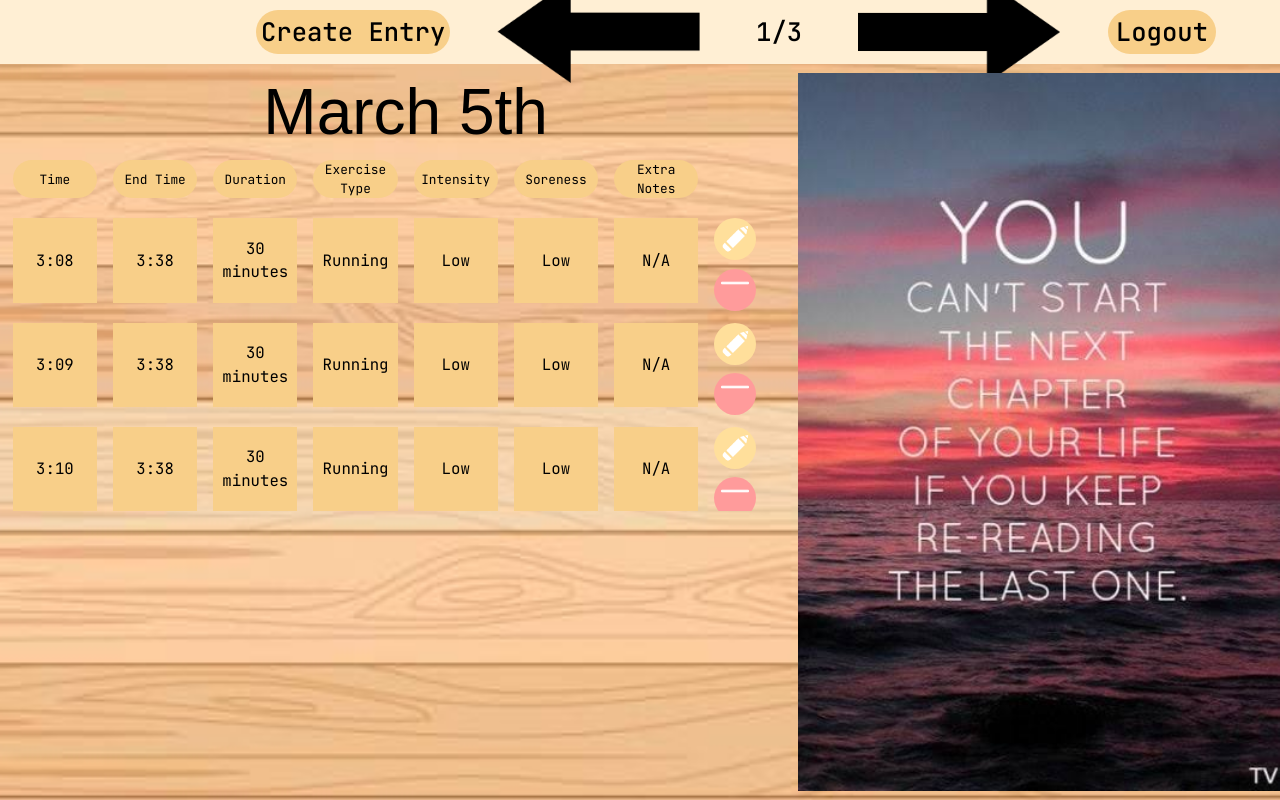
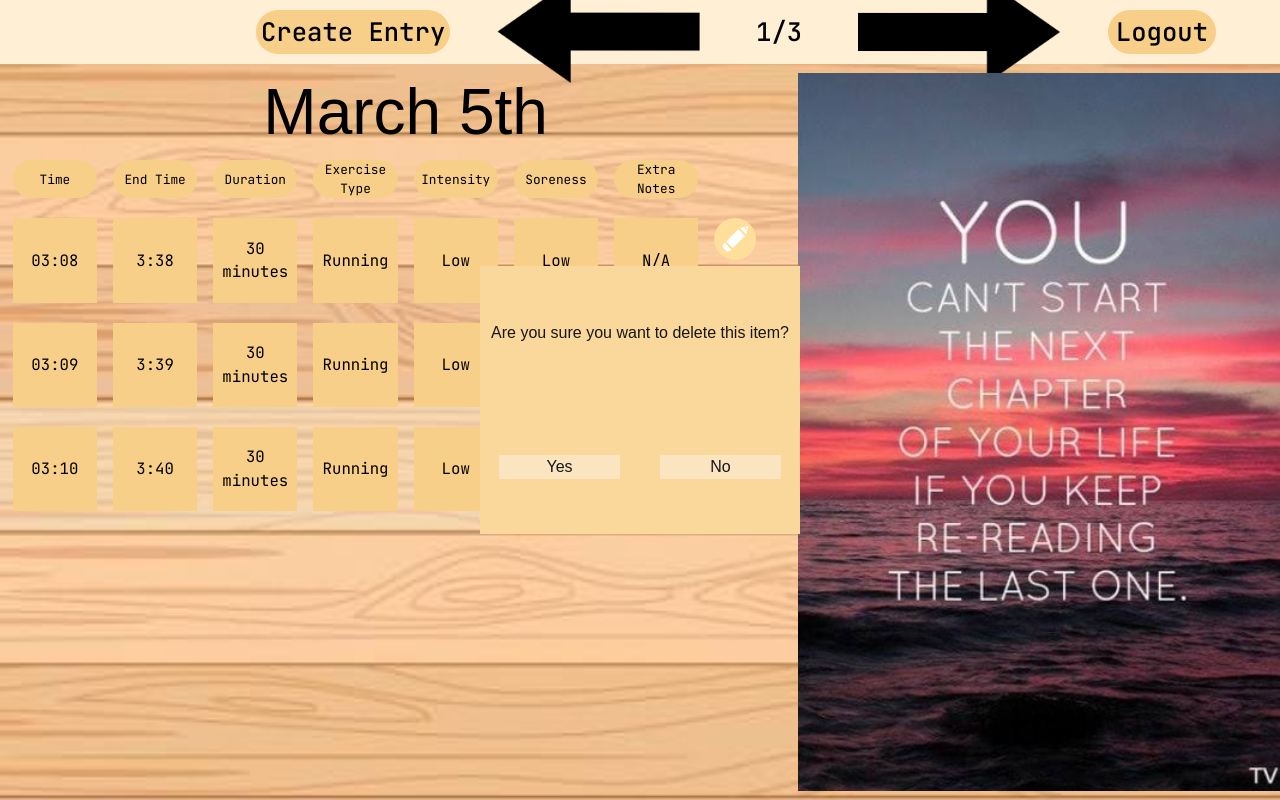
Before and after one commit to joshthibault308-cyber/Personal-Tracker, a Next.js app in the folder personal-tracker/: page / in a window 1280 px wide. Built offline with nearby package versions, Linux system fonts and the light colour scheme; a web font is replaced by a local one.

Commit message:
Added array to contain the user entries and made a function for the delete button to remove entries

```diff
--- a/personal-tracker/app/NewEntries.js
+++ b/personal-tracker/app/NewEntries.js
@@ -1,10 +1,10 @@
 import Image from "next/image";
 import EntryBlock from "./EntryBlock";
 import { jetBrains_Mono, aBeeZee, zilla_Slab } from '@/app/layout'
-export default function Entry({ Text1, Text2, Text3, Text4, Text5, Text6, Text7, keyNumber, deleteFunction }) {
+export default function Entry({ Text1, Text2, Text3, Text4, Text5, Text6, keyNumber, deleteFunction }) {
   if (Text1) {
-  const date = new Date("2026-01-01T" + Text2 + ":00Z");
-  const milDate = (date.setMinutes(date.getMinutes()) + (Text3.replace(/\D/g,"") * 60 * 1000)).toString();
+  const date = new Date("2026-01-01T" + Text1 + ":00Z");
+  const milDate = (date.setMinutes(date.getMinutes()) + (Text2.replace(/\D/g,"") * 60 * 1000)).toString();
   const hours = Math.floor((milDate / (1000 * 60 * 60)) % 24);
   const minutes = Math.floor((milDate / (1000 * 60)) % 60);
 
@@ -13,11 +13,11 @@ export default function Entry({ Text1, Text2, Text3, Text4, Text5, Text6, Text7,
 
       <EntryBlock Text={Text1} />
       <EntryBlock Text={hours + ":" + minutes} />
+      <EntryBlock Text={Text2} />
       <EntryBlock Text={Text3} />
       <EntryBlock Text={Text4} />
       <EntryBlock Text={Text5} />
       <EntryBlock Text={Text6} />
-      <EntryBlock Text={Text7} />
 
       <div className="grid gap-[10%]">
         <a className="w-1/2 aspect-square rounded-full bg-[#FFDF9B]"
@@ -28,7 +28,7 @@ export default function Entry({ Text1, Text2, Text3, Text4, Text5, Text6, Text7,
         </a>
 
         <div className="flex justify-center w-1/2 aspect-square rounded-full bg-[#FF9B9B]">
-          <button className="flex justify-center" onClick={deleteFunction}>
+          <button id={keyNumber} className="flex justify-center" onClick={deleteFunction(keyNumber)}>
           <Image
             src="/Minus Symbol.png" alt="Minus" width={400} height={200} className="w-2/3"
           />
--- a/personal-tracker/app/page.tsx
+++ b/personal-tracker/app/page.tsx
@@ -8,9 +8,22 @@ import { useState } from "react";
 export default function Home() {
   const pageNumber = 3;
   const [deleteisOpen, setDeleteisOpen] = useState(false);
+  const [deleteID, setDeleteID] = useState("0");
 
-  const handleDeleteButton = () => {
+  const [entries, setEntries] = useState([
+    {Text1:"03:08",Text2:"30 minutes", Text3:"Running", Text4:"Low", Text5:"Low", Text6:"N/A", keyNumber:"1"},
+    {Text1:"03:09", Text2:"30 minutes", Text3:"Running", Text4:"Low", Text5:"Low", Text6:"N/A", keyNumber:"2"},
+    {Text1:"03:10", Text2:"30 minutes", Text3:"Running", Text4:"Low", Text5:"Low", Text6:"N/A", keyNumber:"3"},
+  ])
+
+  const handleDeleteButton = (ID: string) => {
     setDeleteisOpen(true);
+    setDeleteID(ID);
+  }
+  const deleteButton = () => {
+    setEntries(entries.filter(entry => entry.keyNumber !== deleteID))
+    setDeleteID("null");
+    setDeleteisOpen(false);
   }
 
   return (
@@ -20,7 +33,7 @@ export default function Home() {
           (<div className="absolute grid items-center justify-center m-auto inset-0 w-[70vw] h-[60vw] sm:w-[40vw] sm:h-[35vw] lg:w-[25vw] lg:h-[21vw] rounded-[50] bg-[#fad79b] z-1">
           <div className="flex text-center">Are you sure you want to delete this item?</div>
           <div className="flex flex-1 gap-10 ml-2 mr-2">
-          <button className="flex-1 rounded-[50] bg-[#fae5c0]" onClick={() => setDeleteisOpen(false)}>
+          <button className="flex-1 rounded-[50] bg-[#fae5c0]" onClick={() => deleteButton()}>
             Yes
           </button>
           <button className="flex-1 rounded-[50] bg-[#fae5c0]" onClick={() => setDeleteisOpen(false)}>
@@ -116,10 +129,9 @@ export default function Home() {
 
                 <div className="grid gap-5 overflow-y-auto min-h-0">
 
-                  <Entry Text1="3:08" Text2="03:08" Text3="30 minutes" Text4="Running" Text5="Low" Text6="Low" Text7="N/A" keyNumber="N/A" deleteFunction={handleDeleteButton} />
-                  <Entry Text1="3:09" Text2="03:08" Text3="30 minutes" Text4="Running" Text5="Low" Text6="Low" Text7="N/A" keyNumber="N/A" deleteFunction={handleDeleteButton} />
-                  <Entry Text1="3:10" Text2="03:08" Text3="30 minutes" Text4="Running" Text5="Low" Text6="Low" Text7="N/A" keyNumber="N/A" deleteFunction={handleDeleteButton} />
-
+                  {entries.map((entry) => (
+                    <Entry key={entry.keyNumber} Text1={entry.Text1} Text2={entry.Text2} Text3={entry.Text3} Text4={entry.Text4} Text5={entry.Text5} Text6={entry.Text6} keyNumber={entry.keyNumber} deleteFunction={() => handleDeleteButton(entry.keyNumber)}/>
+                  ))}
 
                 </div>
 
```
